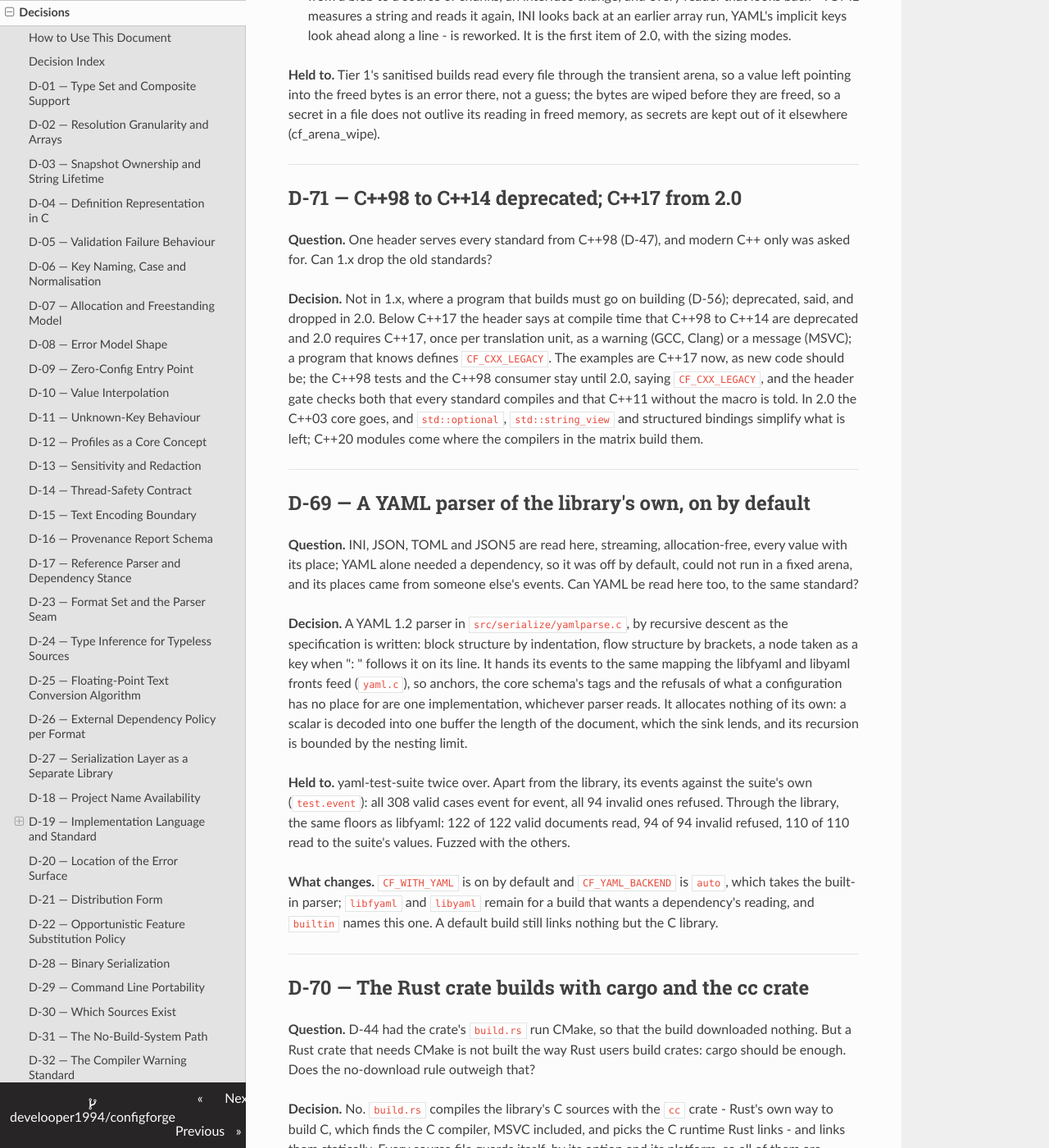
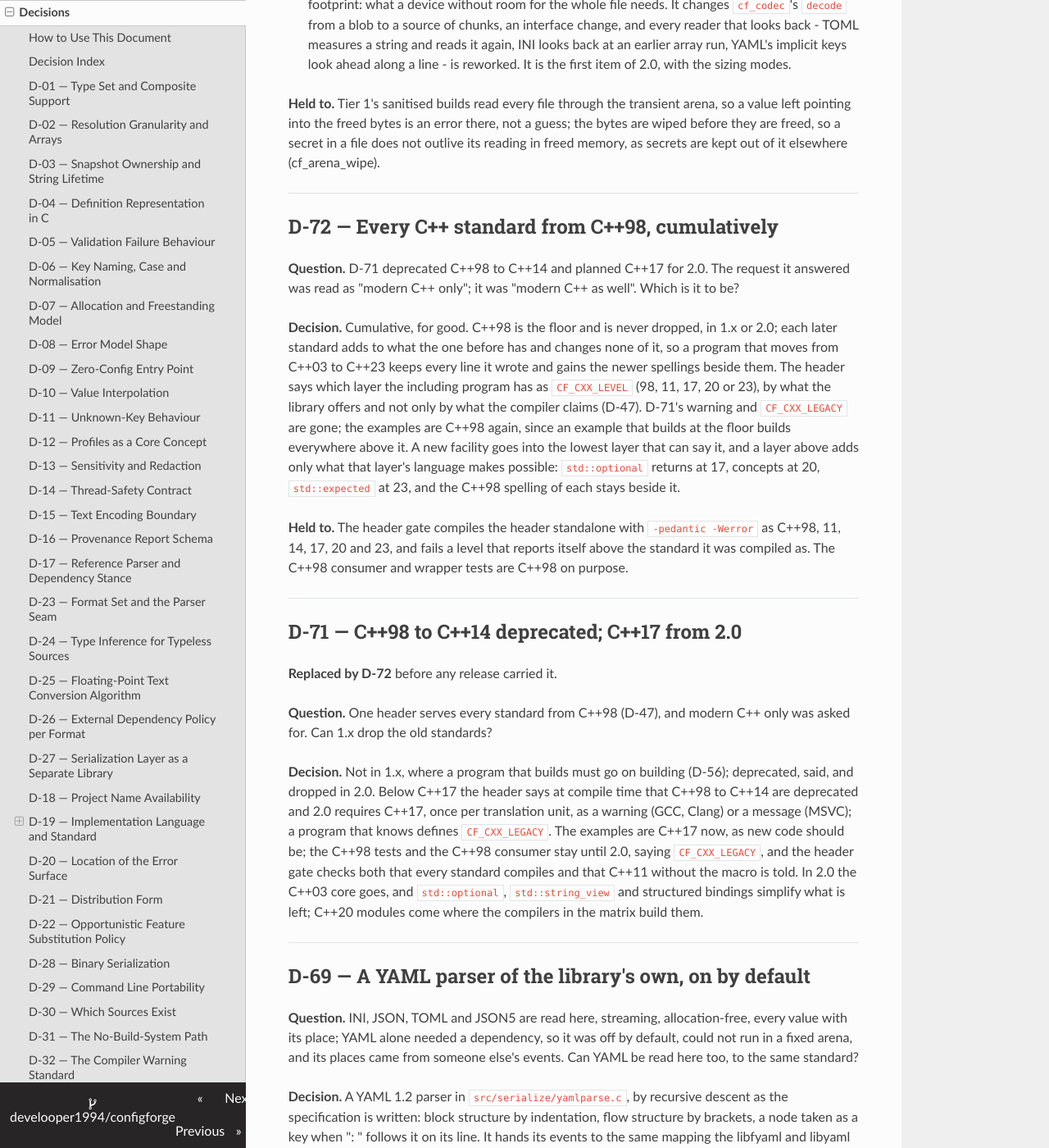
Before and after one commit to develooper1994/configforge, an MkDocs documentation site: the page built from docs/Decisions.md, in a window 1280 px wide and 1400 px high, scrolled down 57088 px. Shown: the whole window at 82% size. Built offline with MkDocs 1.6.1, drawn with Linux system fonts in a browser that asks for light colours; some of the changed text lies outside the part shown.

Commit message:
Every C++ standard from C++98, cumulatively
C++98 is the floor and stays, in 1.x and 2.0 alike; each later standard
adds to the one before without changing it (D-72, replacing D-71 before
any release carried it). The deprecation warning and CF_CXX_LEGACY are
gone, the C++ examples build as C++98 again, and CF_CXX_LEVEL says which
layer the including program has: 98, 11, 17, 20 or 23. The header gate
compiles the header at every standard with -pedantic -Werror and fails a
level reported above the standard it was built as.

```diff
--- a/docs/Decisions.md
+++ b/docs/Decisions.md
@@ -87,7 +87,8 @@ gets reopened every six months.
 | D-68 | A format of one's own, registered on the builder | formats, codecs, conformance | **Decided** |
 | D-69 | A YAML parser of the library's own, on by default | formats, YAML, dependencies | **Decided** |
 | D-70 | The Rust crate builds with cargo and the cc crate | Rust, build, dependencies | **Decided** |
-| D-71 | C++98 to C++14 deprecated; C++17 from 2.0 | C++, compatibility | **Decided** |
+| D-71 | C++98 to C++14 deprecated; C++17 from 2.0 | C++, compatibility | Replaced by D-72 |
+| D-72 | Every C++ standard from C++98, cumulatively | C++, compatibility | **Decided** |
 
 **D-19 is closed.** It was the only decision that changed the shape of all the others,
 and closing it settled D-01, D-02 and D-22 with it. The remaining entries can now be
@@ -2577,7 +2578,36 @@ secrets are kept out of it elsewhere (cf_arena_wipe).
 
 ---
 
+## D-72 — Every C++ standard from C++98, cumulatively
+
+**Question.** D-71 deprecated C++98 to C++14 and planned C++17 for 2.0.
+The request it answered was read as "modern C++ only"; it was
+"modern C++ as well". Which is it to be?
+
+**Decision.** Cumulative, for good. C++98 is the floor and is never
+dropped, in 1.x or 2.0; each later standard adds to what the one before
+has and changes none of it, so a program that moves from C++03 to C++23
+keeps every line it wrote and gains the newer spellings beside them.
+The header says which layer the including program has as
+`CF_CXX_LEVEL` (98, 11, 17, 20 or 23), by what the library offers and
+not only by what the compiler claims (D-47). D-71's warning and
+`CF_CXX_LEGACY` are gone; the examples are C++98 again, since an example
+that builds at the floor builds everywhere above it. A new facility goes
+into the lowest layer that can say it, and a layer above adds only what
+that layer's language makes possible: `std::optional` returns at 17,
+concepts at 20, `std::expected` at 23, and the C++98 spelling of each
+stays beside it.
+
+**Held to.** The header gate compiles the header standalone with
+`-pedantic -Werror` as C++98, 11, 14, 17, 20 and 23, and fails a level
+that reports itself above the standard it was compiled as. The C++98
+consumer and wrapper tests are C++98 on purpose.
+
+---
+
 ## D-71 — C++98 to C++14 deprecated; C++17 from 2.0
+
+**Replaced by D-72** before any release carried it.
 
 **Question.** One header serves every standard from C++98 (D-47), and
 modern C++ only was asked for. Can 1.x drop the old standards?
```
Also changed, not shown: CHANGELOG.md (+4 -3 lines), docs/Guide.md (+5 -4 lines), docs/Roadmap.md (+2 -1 lines), 5 other files.
